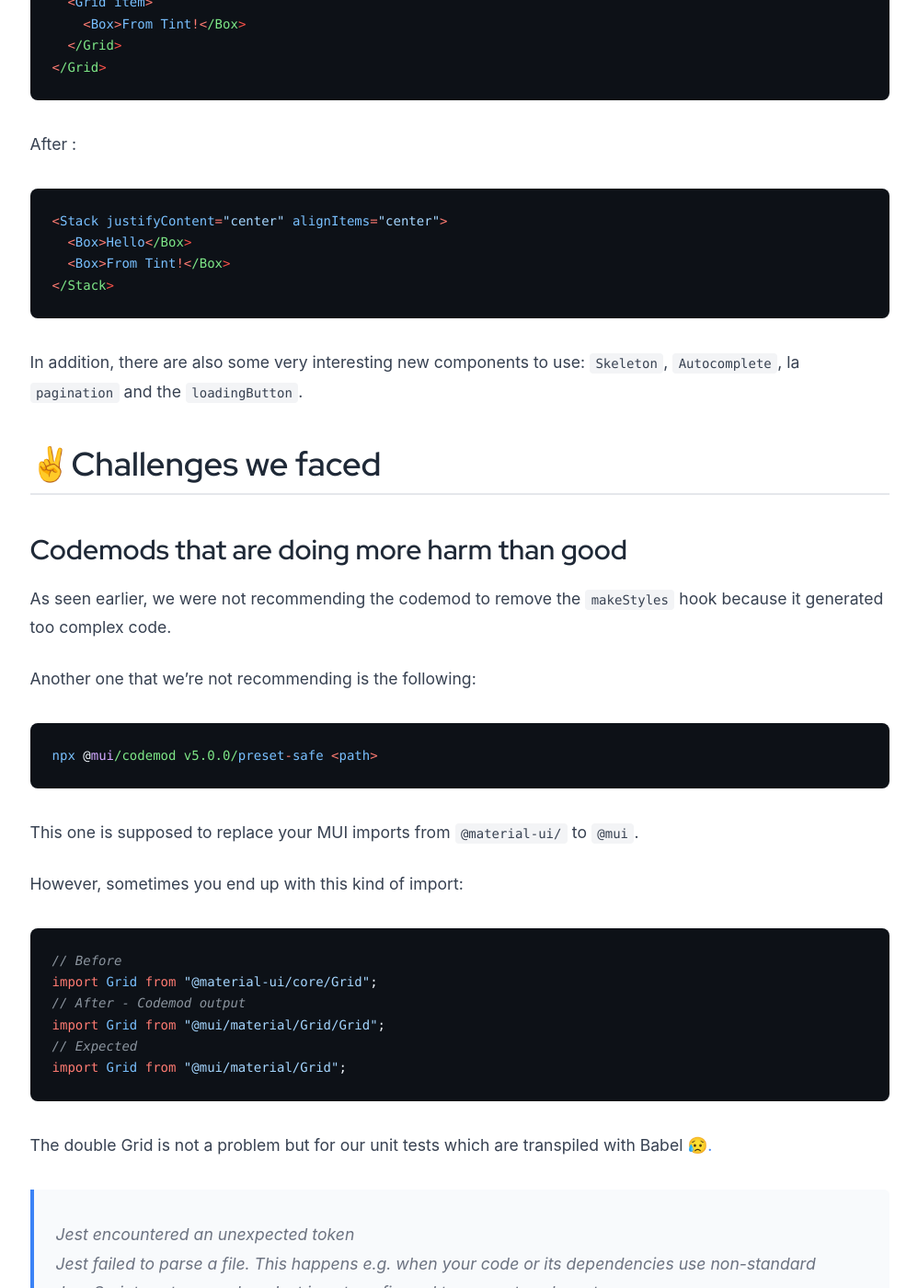
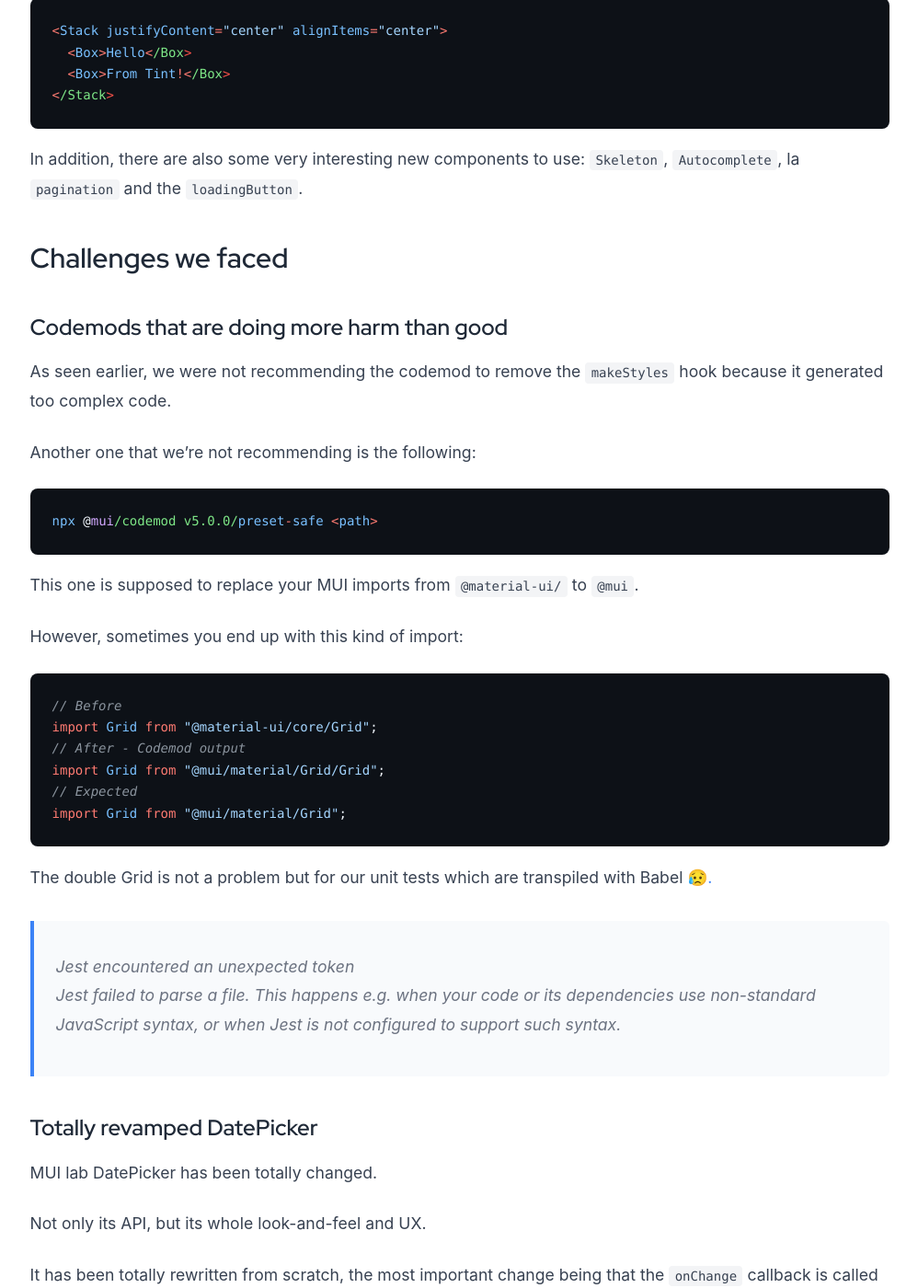
Before and after one commit to tint-ai/tint-ai.github.io, a Jekyll site: the page built from _posts/2022-09-06-material-ui-v5-migration.md, in a window 1280 px wide and 1400 px high, scrolled down 10014 px. Shown: the whole window at 92% size, without its empty margins (140-1138 px from the left). Built offline with Jekyll 4.4.1, drawn with Linux system fonts in a browser that asks for light colours; some of the changed text lies outside the part shown.

Commit message:
Post adjustments

````diff
--- a/_layouts/post.html
+++ b/_layouts/post.html
@@ -113,7 +113,7 @@
   line-height: 1.1;
   letter-spacing: -0.025em;
   text-shadow: 0 2px 4px rgba(0, 0, 0, 0.5);
-  max-width: 600px;
+  max-width: 620px;
 }
 
 .hero-content .post-subtitle {
@@ -193,7 +193,7 @@
   border-radius: 8px;
   padding: 1.5rem;
   overflow-x: auto;
-  margin: 2rem 0;
+  margin: 0 0 1rem 0;
   font-size: 0.875rem;
   line-height: 1.6;
 }
--- a/_posts/2022-09-06-material-ui-v5-migration.md
+++ b/_posts/2022-09-06-material-ui-v5-migration.md
@@ -11,7 +10,7 @@
 
 In this post, we are going to share how we performed a gradual migration and detail all the pitfalls we faced during the process.
 
-# 🤷 Why upgrade?
+## Why upgrade?
 
 We naturally decided to upgrade to V5 to get the most out of MUI's new features and changes:
 
@@ -22,19 +21,19 @@
 
 Moreover, Material UI v4 reached its end of life and is no longer supported by the MUI organization.
 
-![image.png](media_Blog%20post_%20Our%20experience%20migrating%20to%20Material%20UI%20v5/EqvoXeEvQtI_4b-image.png)
+![image.png](/assets/images/material-ui-v5-migration/EqvoXeEvQtI_4b-image.png)
 
 The key words to summarize: **better efficiency**, **more performance**, and **freedom**! [✊](https://emojipedia.org/raised-fist/)
 
 Finally, the new MUI version is also equipped with refreshed design kits ([Figma, Sketch, Adobe XD](https://mui.com/material-ui/discover-more/design-kits/)), for the greatest pleasure of our designers 🤗
 
-# [🧪](https://emojipedia.org/test-tube/) Main Takeaways
+## Main Takeaways
 
 We decided to avoid a big-bang migration to not put the toil on our growing engineering team. The components were migrated little by little, allowing the team to follow each change.
 
 We're recommending following the [official migration guide](https://mui.com/material-ui/migration/migration-v4/) from MUI, we will only focus on a few items that took us a lot of time and wanted to highlight.
 
-## Update MUI Core version
+### Update MUI Core version
 
 The easiest step and the beginning of the hostilities!
 
@@ -56,7 +55,7 @@
 
 The `makeStyles` hook is no longer part of the v5 API but is [still available as a helper to ease the migration](https://github.com/mui/material-ui/issues/26571).
 
-### Importing both v4 and v5 in the same app
+#### Importing both v4 and v5 in the same app
 
 Because a migration can be longer depending on the size of your project, **it can be vital to move forward gradually**.
 
@@ -92,11 +91,11 @@
 
 Thus, we were able to start our migration page per page and each component will be able to recognize its own theme 🙏
 
-## 🕶️ Styling
+### Styling
 
 Now that we've upgraded the core MUI, we can now focus on upgrading our components page per page.
 
-### Bye JSS, welcome Emotion
+#### Bye JSS, welcome Emotion
 
 Material-UI v4 used [JSS](https://cssinjs.org/?v=v10.9.2) as its CSS library. With the new version, they transitioned to [*Emotion*](https://emotion.sh/docs/introduction).
 
@@ -109,7 +108,7 @@
 
 In any cases, MUI provides the `sx` prop and the  `styled` API as wrappers around Emotion to customize the component styles.
 
-### Injecting CSS with StyledEngineProvider
+#### Injecting CSS with StyledEngineProvider
 
 During the migration, if using both v4 and v5 theme providers, we need to use the `StyledEngineProvider`, in order for MUI to inject Emotion CSS first (over JSS)
 
@@ -127,7 +126,7 @@
 
 Once we are no longer dependent on JSS, the order should be correct and this wrapper could be removed.
 
-### Replacing `makeStyles`
+#### Replacing `makeStyles`
 
 > \[!WARNING]
 > In v5, `makeStyles` are imported from `@mui/styles`, but this lib depends on JSS as a styling solution.
@@ -256,7 +255,7 @@
 
 The particularity of the `sx` is to be able to manage a conditional rendering in all simplicity.
 
-### Theme Customization with TypeScript types
+#### Theme Customization with TypeScript types
 
 We can take advantage of this migration to enhance our theme and easily create new colors, variants, and properties inside and outside the color palette.
 
@@ -300,7 +299,7 @@
 
 \_\_
 
-### Using styles shortcuts
+#### Using styles shortcuts
 
 MUI also has new custom properties shortcuts.
 
@@ -319,7 +318,7 @@
 * `pb` => `paddingBottom`
 * etc
 
-## Bonus: The New Stack Component
+### Bonus: The New Stack Component
 
 We also took advantage of the migration to use the new `Stack` component and this one is a blessing.
 
@@ -351,9 +350,9 @@
 
 In addition, there are also some very interesting new components to use: `Skeleton`, `Autocomplete`, la `pagination` and the `loadingButton`.
 
-# ✌️Challenges we faced
+## Challenges we faced
 
-## Codemods that are doing more harm than good
+### Codemods that are doing more harm than good
 
 As seen earlier, we were not recommending the codemod to remove the `makeStyles` hook because it generated too complex code.
 
@@ -381,7 +380,7 @@
 > Jest encountered an unexpected token\
 > Jest failed to parse a file. This happens e.g. when your code or its dependencies use non-standard JavaScript syntax, or when Jest is not configured to support such syntax.
 
-## Totally revamped DatePicker
+### Totally revamped DatePicker
 
 MUI lab DatePicker has been totally changed.
 
@@ -395,7 +394,7 @@
 
 This component alone caused a lot of trouble and we're now considering writing our own component for that reason.
 
-## Storybook and MUI v5
+### Storybook and MUI v5
 
 As seen above, MUI uses Emotion to style its components.
 
@@ -432,7 +431,7 @@
 };
 ```
 
-# [👏](https://emojipedia.org/clapping-hands/)Final words
+## Final words
 
 On a large application, it's easier to import both MUI versions with each theme to migrate it gradually.
 
--- a/index.html
+++ b/index.html
@@ -19,9 +19,6 @@
       <div class="card-content">
         <div class="post-meta">
           <time datetime="{{ post.date | date_to_xmlschema }}">{{ post.date | date: "%b %-d, %Y" }}</time>
-          {% if post.read_time %}
-          <span class="read-time">{{ post.read_time }}</span>
-          {% endif %}
         </div>
 
         <h2 class="post-title">{{ post.title }}</h2>
````
Also changed, not shown: other parts of _posts/2022-09-06-material-ui-v5-migration.md (+0 -1 lines), _posts/2022-11-03-evolution-of-asynchronous-javascript.md (+0 -1 lines), _posts/2023-05-31-dividing-nodejs-api-latency.md (+0 -1 lines), README.md, assets/images/material-ui-v5-migration/EqvoXeEvQtI_4b-image.png (added).
